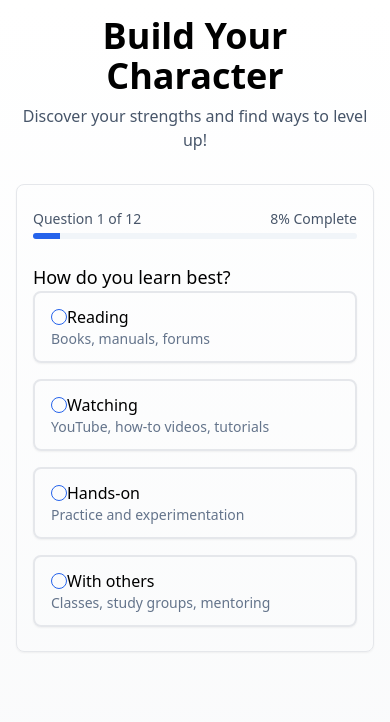
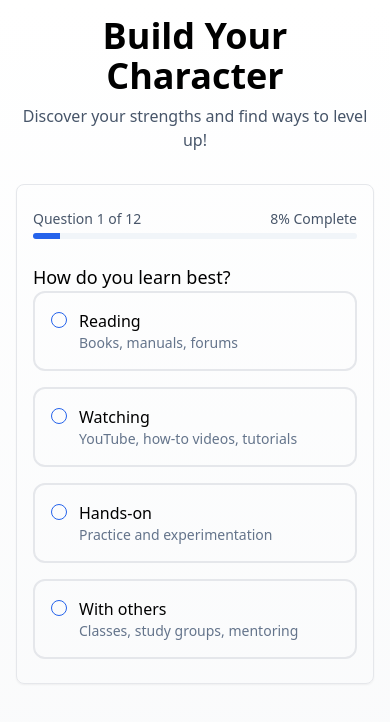
Before and after one commit to cdthedrummer/quiz-app, a Next.js app: page / in a window 390 px wide. Shown: the top 722 px of the page. Built offline with nearby package versions, Linux system fonts and the light colour scheme.

Commit message:
Improve QuizOption mobile experience and click handling

```diff
--- a/src/components/quiz/QuizOption.tsx
+++ b/src/components/quiz/QuizOption.tsx
@@ -13,32 +13,46 @@ interface QuizOptionProps {
 }
 
 export function QuizOption({ id, text, subtext, isSelected, type, onSelect }: QuizOptionProps) {
+  const handleSelect = (e: React.MouseEvent<HTMLLabelElement>) => {
+    // Prevent default to avoid double-firing with radio/checkbox click
+    e.preventDefault();
+    onSelect(id);
+  };
+
   return (
     <label
-      className={`relative block rounded-lg transition-all duration-200 select-none
-        border-2 shadow-sm overflow-hidden
+      htmlFor={id}
+      className={`block w-full cursor-pointer touch-manipulation
+        rounded-xl border-2 transition-all duration-200
         ${isSelected
-          ? 'border-blue-500 bg-blue-50 shadow-blue-100'
-          : 'border-slate-200 hover:border-slate-300 hover:bg-slate-50 hover:shadow'}`}
-      onClick={() => onSelect(id)}
+          ? 'border-blue-500 bg-blue-50 shadow-sm shadow-blue-100'
+          : 'border-slate-200 hover:border-slate-300 hover:bg-slate-50 hover:shadow-sm'}
+        active:scale-[0.99] active:brightness-95
+        md:hover:scale-[1.01]`}
+      onClick={handleSelect}
     >
-      <div className="px-4 py-3">
-        <div className="flex items-center min-h-6">
+      <div className="p-4">
+        <div className="flex items-start gap-3">
+          <div className="mt-0.5">
             {type === 'single' || type === 'scale' ? (
               <RadioGroupItem value={id} id={id} />
             ) : (
               <Checkbox
                 id={id}
                 checked={isSelected}
+                className="mt-0.5"
               />
             )}
-          <span className="font-medium ml-3">{text}</span>
           </div>
+          <div className="flex-1 min-w-0">
+            <div className="font-medium text-base leading-snug">{text}</div>
             {subtext && (
-          <p className="text-sm text-slate-500 ml-7 mt-0.5">
+              <div className="mt-1 text-sm text-slate-500 leading-snug">
                 {subtext}
-          </p>
+              </div>
             )}
+          </div>
+        </div>
       </div>
     </label>
   );
```
Lines whose indentation alone changed are shown as unchanged.
